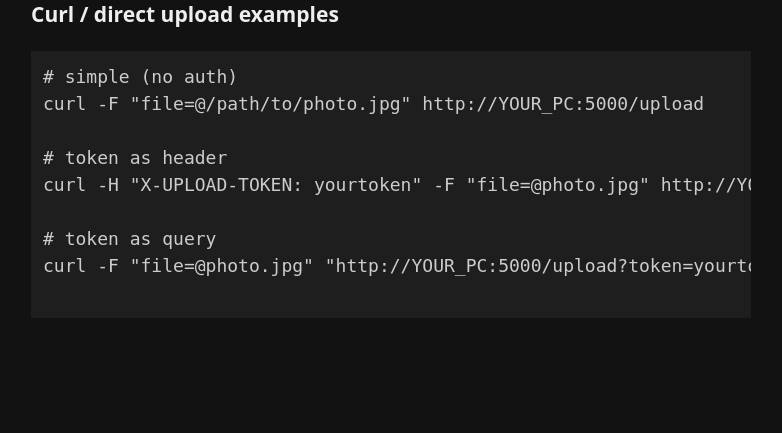
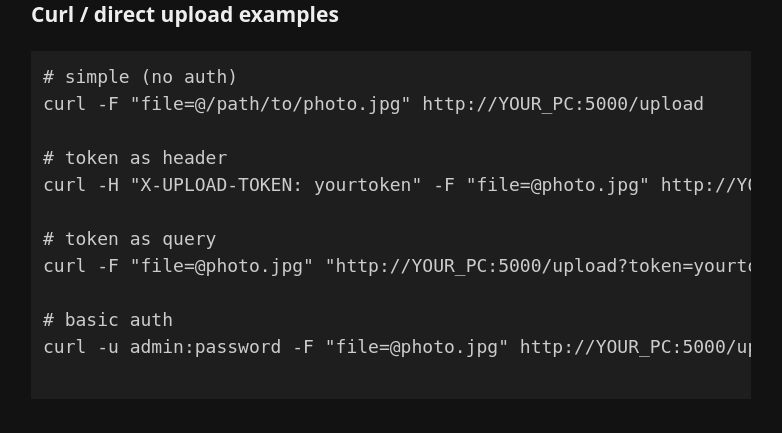
Before and after one commit to yafaheem/homeserver, a Flask app: page / in a window 1280 px wide. Shown: the part 386-819 px from the top of the page, without its empty margins (249-1031 px from the left). Before the commit the page ends 662 px from the top, so only its background shows below. Run offline with Flask 2, Linux system fonts and the light colour scheme.

Commit message:
Add HTTP basic auth and Windows production deployment
- Implement basic HTTP auth mode with BASIC_USERNAME/BASIC_PASSWORD
- Use hmac.compare_digest for timing-safe credential comparison
- Add WWW-Authenticate challenge response for basic auth
- Unify auth checking across all protected routes
- Add waitress WSGI server for Windows compatibility
- Create run_windows.ps1 PowerShell helper script
- Update README with Windows service deployment options (NSSM, Task Scheduler, sc.exe)
- Add curl example for basic auth upload
- Improve browse UI with parent directory navigation

```diff
--- a/app.py
+++ b/app.py
@@ -1,12 +1,16 @@
-from flask import Flask, request, redirect, url_for, render_template, flash, session, jsonify, send_from_directory
+from flask import Flask, request, redirect, url_for, render_template, flash, session, jsonify, send_from_directory, Response
+import base64
+import hmac
 import os
 from werkzeug.utils import secure_filename
 
 UPLOAD_FOLDER = os.environ.get('UPLOAD_FOLDER', 'uploads')
 SECRET_KEY = os.environ.get('SECRET_KEY', 'dev-secret')
-AUTH_MODE = os.environ.get('AUTH_MODE', 'none')  # none | token | password
+AUTH_MODE = os.environ.get('AUTH_MODE', 'none')  # none | token | password | basic
 UPLOAD_TOKEN = os.environ.get('UPLOAD_TOKEN', 'changeme')
 ADMIN_PASSWORD = os.environ.get('ADMIN_PASSWORD', 'password')
+BASIC_USERNAME = os.environ.get('BASIC_USERNAME', 'admin')
+BASIC_PASSWORD = os.environ.get('BASIC_PASSWORD', 'password')
 
 app = Flask(__name__)
 # limit uploads to 3 GiB (Flask will reject requests larger than this)
@@ -18,6 +22,23 @@ app.config.update(
 os.makedirs(UPLOAD_FOLDER, exist_ok=True)
 
 
+def _check_basic_auth():
+    auth_header = request.headers.get('Authorization', '')
+    if not auth_header.startswith('Basic '):
+        return False
+
+    try:
+        decoded = base64.b64decode(auth_header.split(' ', 1)[1], validate=True).decode('utf-8')
+    except (ValueError, UnicodeDecodeError):
+        return False
+
+    if ':' not in decoded:
+        return False
+
+    username, password = decoded.split(':', 1)
+    return hmac.compare_digest(username, BASIC_USERNAME) and hmac.compare_digest(password, BASIC_PASSWORD)
+
+
 def check_auth():
     if AUTH_MODE == 'none':
         return True
@@ -26,13 +47,34 @@ def check_auth():
         return token == UPLOAD_TOKEN
     if AUTH_MODE == 'password':
         return session.get('logged_in') is True
+    if AUTH_MODE == 'basic':
+        return _check_basic_auth()
     return False
+
+
+def auth_challenge():
+    return Response('Unauthorized', 401, {'WWW-Authenticate': 'Basic realm="File Server"'})
+
+
+def require_auth(browser_fallback=False):
+    if check_auth():
+        return None
+
+    if AUTH_MODE == 'password' and browser_fallback:
+        return redirect(url_for('login', next=request.path))
+    if AUTH_MODE == 'basic':
+        return auth_challenge()
+
+    if request.accept_mimetypes.accept_html and not request.accept_mimetypes.accept_json:
+        return render_template('result.html', status='failure', error='Unauthorized'), 401
+    return jsonify({'error': 'unauthorized'}), 401
 
 
 @app.route('/', methods=['GET'])
 def index():
-    if AUTH_MODE == 'password' and not check_auth():
-        return redirect(url_for('login', next=request.path))
+    auth_response = require_auth(browser_fallback=True)
+    if auth_response:
+        return auth_response
     return render_template('index.html', auth_mode=AUTH_MODE)
 
 
@@ -51,8 +93,9 @@ def login():
 
 @app.route('/upload', methods=['POST'])
 def upload():
-    if not check_auth():
-        return jsonify({'error': 'unauthorized'}), 401
+    auth_response = require_auth()
+    if auth_response:
+        return auth_response
 
     # if the client appears to be a browser (prefers html) then redirect to the
     # result page so users can see success/failure and navigate options.
@@ -99,8 +142,9 @@ def upload():
 
 @app.route('/result')
 def result():
-    if AUTH_MODE == 'password' and not check_auth():
-        return redirect(url_for('login', next=request.path))
+    auth_response = require_auth(browser_fallback=True)
+    if auth_response:
+        return auth_response
 
     status = request.args.get('status', 'failure')
     filename = request.args.get('filename', '')
@@ -111,6 +155,9 @@ def result():
 
 @app.route('/uploads/<path:filename>')
 def uploaded_file(filename):
+    auth_response = require_auth()
+    if auth_response:
+        return auth_response
     return send_from_directory(app.config['UPLOAD_FOLDER'], filename)
 
 
@@ -118,9 +165,9 @@ def uploaded_file(filename):
 @app.route('/browse/', defaults={'req_path': ''})
 @app.route('/browse/<path:req_path>')
 def browse(req_path):
-    # simple authentication check for UI, same as other pages
-    if AUTH_MODE == 'password' and not check_auth():
-        return redirect(url_for('login', next=request.path))
+    auth_response = require_auth(browser_fallback=True)
+    if auth_response:
+        return auth_response
 
     base = app.config['UPLOAD_FOLDER']
     # compute absolute path and ensure it's within uploads folder
@@ -136,7 +183,9 @@ def browse(req_path):
                 entries.append({'name': entry, 'type': 'dir'})
             else:
                 entries.append({'name': entry, 'type': 'file'})
-        return render_template('browse.html', entries=entries, current=req_path)
+
+        parent = os.path.dirname(req_path) if req_path else ''
+        return render_template('browse.html', entries=entries, current=req_path, parent=parent)
     else:
         # if it's a file, just serve it
         return send_from_directory(base, req_path)
--- a/requirements.txt
+++ b/requirements.txt
@@ -1,4 +1,5 @@
 Flask>=2.0
 Werkzeug>=2.0
 python-dotenv>=0.21.0
-gunicorn
+waitress
+# gunicorn is included for Linux/Unix deployment, but on Windows use waitress instead.
--- a/templates/browse.html
+++ b/templates/browse.html
@@ -33,7 +33,7 @@ li{
   <body>
     <h1>Uploads</h1>
     {% if current %}
-      <p><a href="{{ url_for('browse') }}">&larr; root</a></p>
+      <p><a href="{{ url_for('browse', req_path=parent) }}">&larr; parent</a> · <a href="{{ url_for('browse') }}">root</a></p>
     {% endif %}
     <ul>
       {% for entry in entries %}
--- a/templates/index.html
+++ b/templates/index.html
@@ -55,6 +55,8 @@ pre{
       <label>Upload token (header also supported)
         <input name="token" placeholder="paste token here" />
       </label>
+      {% elif auth_mode == 'basic' %}
+      <p>Use HTTP Basic auth to access this page and upload files.</p>
       {% endif %}
       <button type="submit">Upload</button>
     </form>
@@ -70,6 +72,9 @@ curl -H "X-UPLOAD-TOKEN: yourtoken" -F "file=@photo.jpg" http://YOUR_PC:5000/upl
 
 # token as query
 curl -F "file=@photo.jpg" "http://YOUR_PC:5000/upload?token=yourtoken"
+
+# basic auth
+curl -u admin:password -F "file=@photo.jpg" http://YOUR_PC:5000/upload
     </pre>
   </body>
 </html>
```
Also changed, not shown: README.md, 1 other file.
